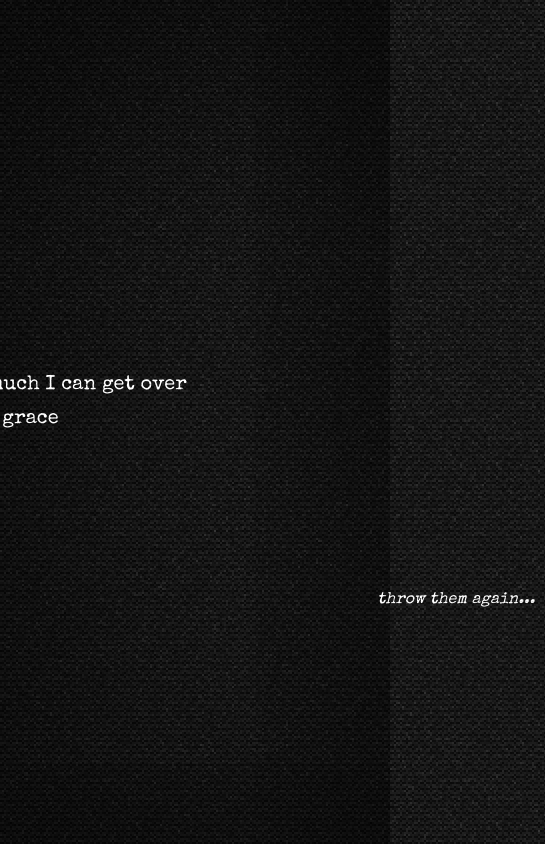
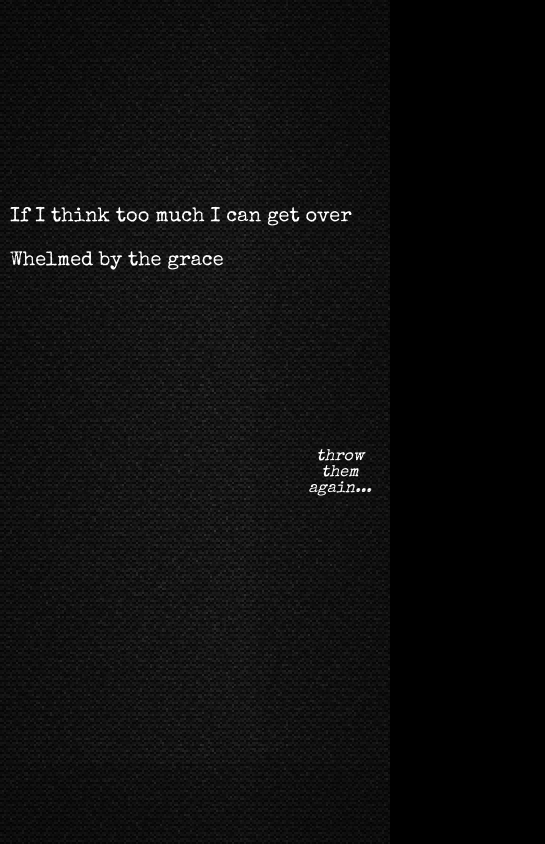
Before and after one commit to oso-mate/gods-dice, a plain HTML site: page public/index.html in a window 390 px wide. Shown: the whole page, 545 px wide, since content can reach past the window. Drawn offline with nearby package versions, Linux system fonts and the light colour scheme.

Commit message:
Responsive styling

```diff
--- a/public/css/style.css
+++ b/public/css/style.css
@@ -7,44 +7,82 @@ html {
 body {
   background-color: #000000;
   background-image: url("../images/background-binding-dark.png");
-  color: white;
   margin: 0;
   min-height: 100%;
   width: 100%;
+}
 
-     -moz-box-shadow: inset 0 0 20% #000000;
-  -webkit-box-shadow: inset 0 0 20% #000000;
+main {
+  bottom: 0;
+  color: white;
+  font-family: "Special Elite";
+  left: 0;
+  overflow: scroll;
+  padding: 10px;
+  position: absolute;
+  right: 0;
+  top: 0;
+
+     -moz-box-sizing: border-box;
+  -webkit-box-sizing: border-box;
+          box-sizing: border-box;
+
+     -moz-box-shadow: inset 0 0 500px #000000;
+  -webkit-box-shadow: inset 0 0 500px #000000;
           box-shadow: inset 0 0 500px #000000;
 }
 
-main {
-  font-family: "Special Elite";
-  left: 50%;
-  margin: -200px 0 0 -350px;
-  min-height: 400px;
-  min-width: 700px;
-  position: absolute;
-  top: 50%;
+@media screen and (min-width: 900px) {
+  main {
+    padding-left: 20%;
+    padding-right: 20%;
+  }
+}
+
+@media screen and (min-height: 600px) {
+  main {
+    padding-bottom: 10%;
+    padding-top: 10%;
+  }
 }
 
 #lyrics {
   display: table-cell;
-  height: 360px;
-  vertical-align: middle
+  height: 400px;
+  vertical-align: middle;
+}
+
+@media screen and (min-height: 600px) {
+  #lyrics {
+    height: 400px;
+  }
 }
 
 #lyrics p {
   font-size: 20px;
-  line-height: 14px;
+  line-height: 24px;
+}
+
+@media screen and (min-width: 900px) {
+  #lyrics p {
+    line-height: 14px;
+  }
 }
 
 #menu {
-  margin: 10px 0;
-  text-align: right;
+  height: 100px;
+  margin: 10px 0 0;
 }
 
 #dice {
   cursor: pointer;
+  display: block;
+  float: right;
   font-style: italic;
-  padding: 10px;
+  max-width: 80px;
+  text-align: center;
 }
+
+#dice:hover {
+  text-shadow: 0 0 20px red;
+}
```
